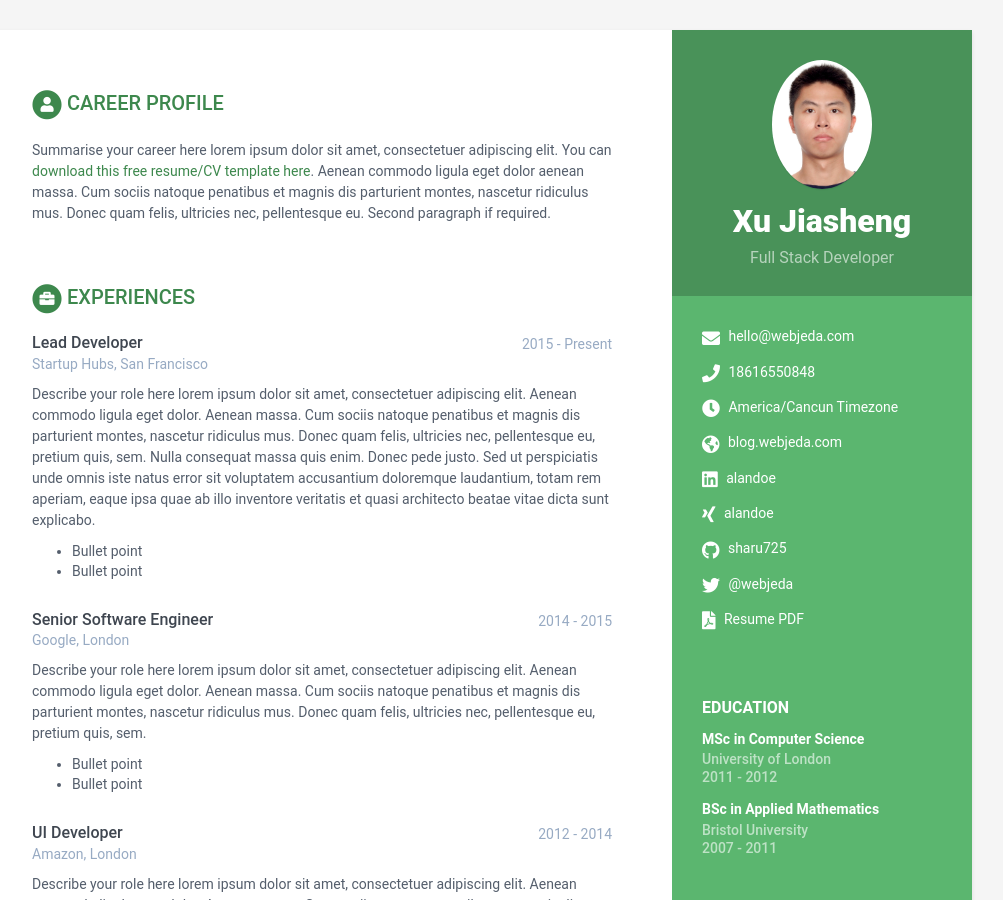
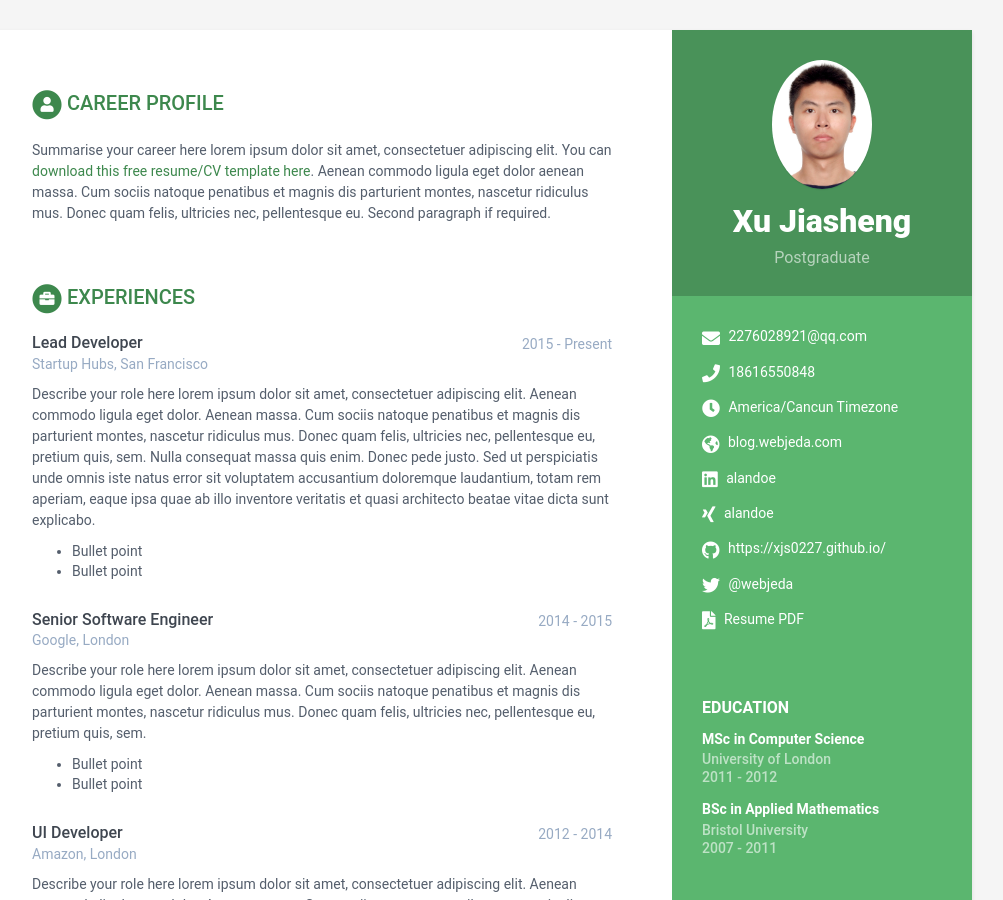
Before and after one commit to longyingsuifeng0227/xjs0227.github.io, a Jekyll site: the page built from index.html, in a window 1280 px wide and 900 px high. Shown: the whole window, without its empty margins (168-1171 px from the left). Built offline with Jekyll 4.4.1, drawn with Linux system fonts in a browser that asks for light colours.

Commit message:
Update data.yml

```diff
--- a/_data/data.yml
+++ b/_data/data.yml
@@ -8,18 +8,18 @@ sidebar:
 
     # Profile information
     name: Xu Jiasheng
-    tagline: Full Stack Developer
+    tagline: Postgraduate
     avatar: profile.png  #place a 100x100 picture inside /assets/images/ folder and provide the name of the file below
 
     # Sidebar links
-    email: hello@webjeda.com
+    email: 2276028921@qq.com
     phone: 18616550848
     timezone: America/Cancun Timezone
     citizenship:
     website: blog.webjeda.com #do not add http://
     linkedin: alandoe
     xing: alandoe
-    github: sharu725
+    github: https://xjs0227.github.io/
     telegram: # add your nickname without '@' sign
     gitlab:
     bitbucket:
```
